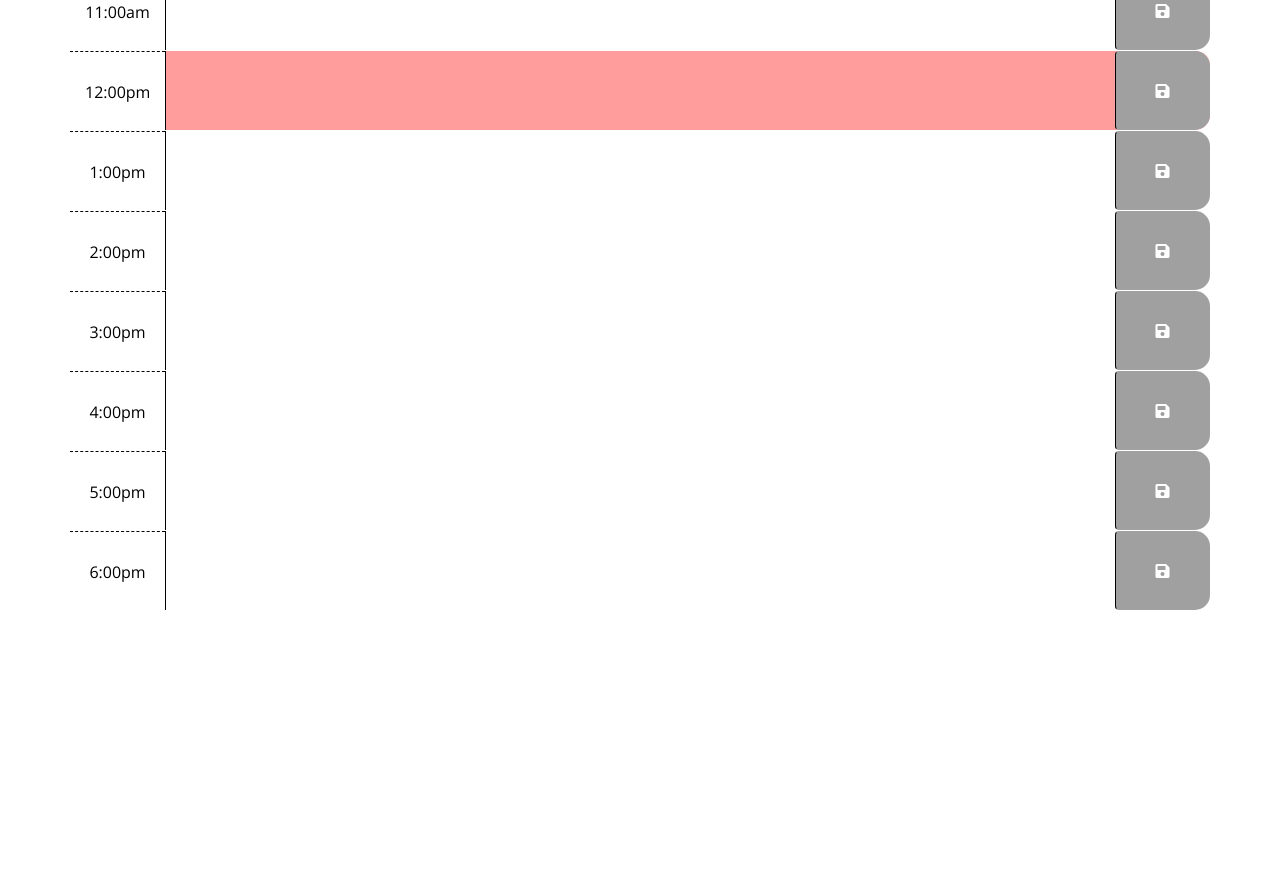
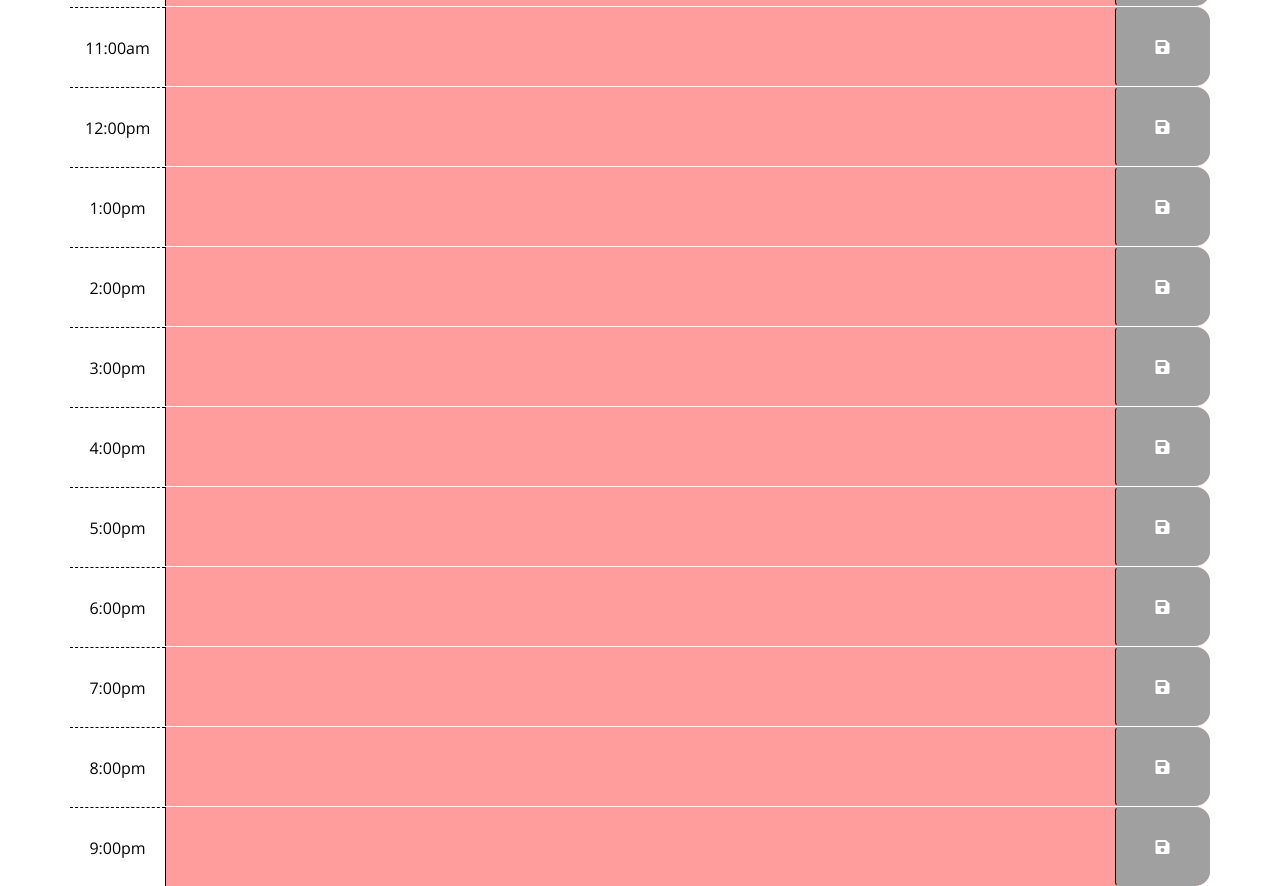
Before and after one commit to dorykahale/Work-Scheduler, a plain HTML site: page index.html in a window 1280 px wide. Shown: the part 570-1456 px from the top of the page. Before the commit the page ends 1180 px from the top, so only its background shows below. Drawn offline with nearby package versions, Linux system fonts and the light colour scheme; files that its build step writes are made by us from their sources.

Commit message:
corrected style and script links to reflect new folder hierarchy

```diff
--- a/index.html
+++ b/index.html
@@ -18,7 +18,7 @@
       href="https://fonts.googleapis.com/css?family=Open+Sans&display=swap"
       rel="stylesheet"
     />
-    <link rel="stylesheet" href="style.css" />
+    <link rel="stylesheet" href="/assets/style.css" />
     <title>Work Day Scheduler</title>
   </head>
 
@@ -127,9 +127,33 @@
       </textarea>
       <button class="btn saveBtn col-md-1"><i class="fas fa-save"></i></button>
   </div>
+  <div id="hour19" class="row time-block">
+    <div class="col-md-1 hour">
+        7:00pm
+    </div>
+    <textarea class="col-md-10 description">
+    </textarea>
+    <button class="btn saveBtn col-md-1"><i class="fas fa-save"></i></button>
+</div>
+<div id="hour20" class="row time-block">
+  <div class="col-md-1 hour">
+      8:00pm
+  </div>
+  <textarea class="col-md-10 description">
+  </textarea>
+  <button class="btn saveBtn col-md-1"><i class="fas fa-save"></i></button>
+</div>
+<div id="hour21" class="row time-block">
+  <div class="col-md-1 hour">
+      9:00pm
+  </div>
+  <textarea class="col-md-10 description">
+  </textarea>
+  <button class="btn saveBtn col-md-1"><i class="fas fa-save"></i></button>
+</div>
 
     <script src="https://cdnjs.cloudflare.com/ajax/libs/jquery/3.2.1/jquery.min.js"></script>
-    <script src="script.js"></script>
+    <script src="/assets/script.js"></script>
     <script src="https://cdnjs.cloudflare.com/ajax/libs/moment.js/2.24.0/moment.min.js"></script>
   </body>
 </html>
```
